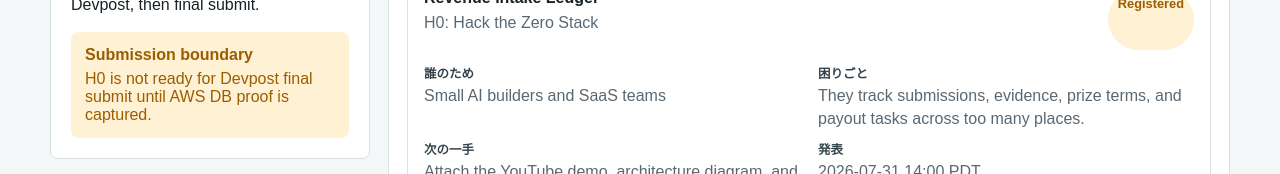
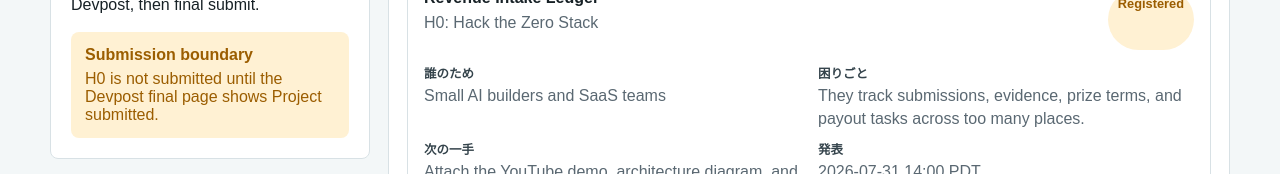
Before and after one commit to daideguchi/revenue-intake-ledger, a Next.js app: page / in a window 1280 px wide. Shown: the part 687-861 px from the top of the page. Built offline with nearby package versions, Linux system fonts and the light colour scheme.

Commit message:
Clarify H0 final submit boundary

```diff
--- a/app/page.tsx
+++ b/app/page.tsx
@@ -92,7 +92,7 @@
           <p>{nextItem.nextAction}</p>
           <div className="hint">
             <strong>Submission boundary</strong>
-            <span>H0 is not ready for Devpost final submit until AWS DB proof is captured.</span>
+            <span>H0 is not submitted until the Devpost final page shows Project submitted.</span>
           </div>
         </aside>
 
@@ -160,8 +160,7 @@
           <h2>The database is the product memory.</h2>
           <p>
             DynamoDB stores opportunities, evidence items, prize terms, payout tasks, status history, and AI suggestions.
-            The current public preview shows the full workflow shape while AWS credentials and cost controls are being
-            prepared.
+            The current production app is connected to DynamoDB, and the proof board keeps final submission claims honest.
           </p>
         </div>
         <ul>
```
